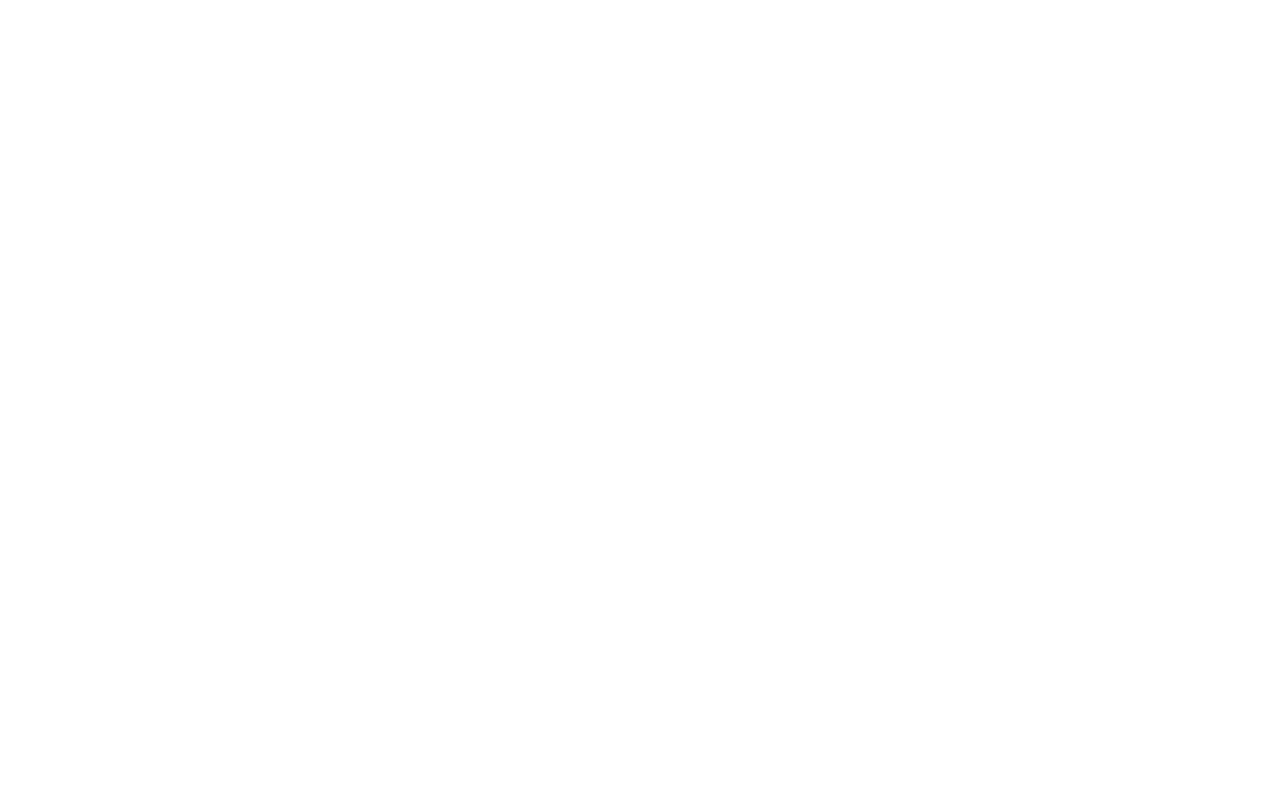
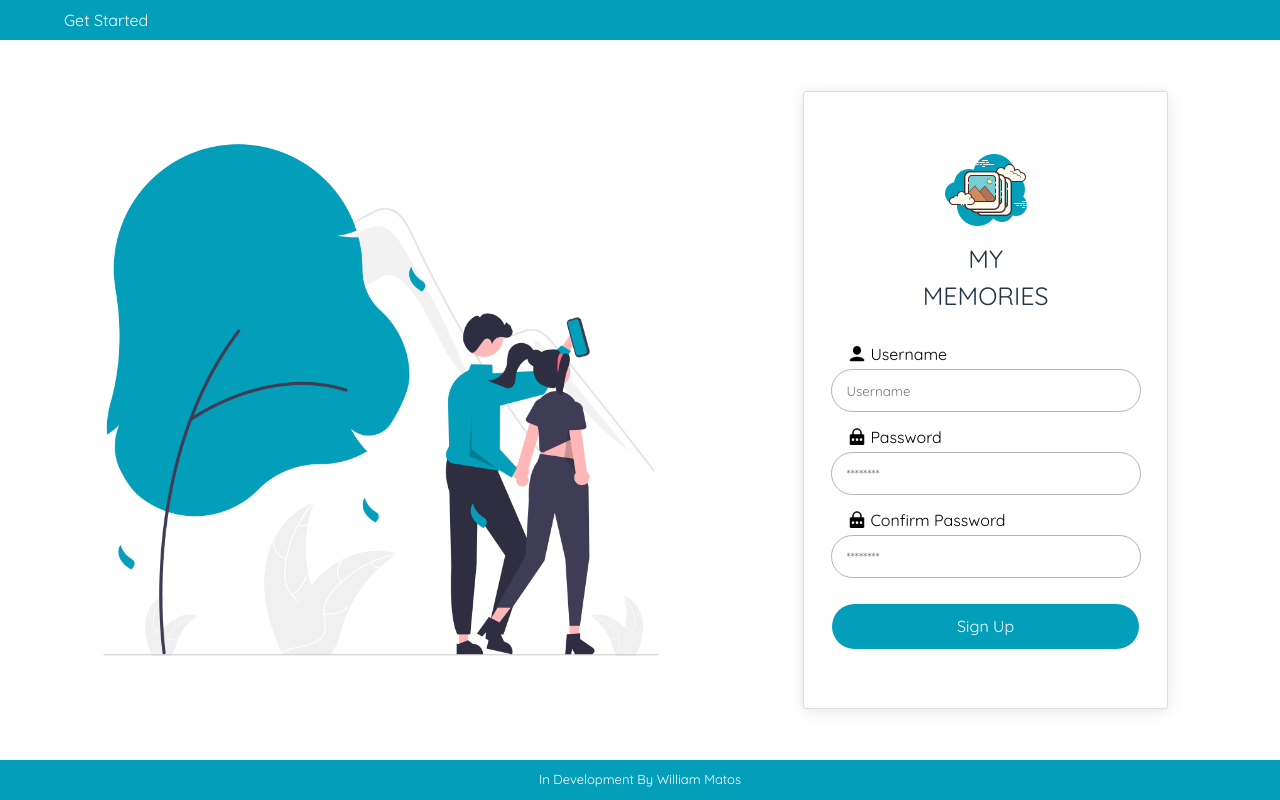
Before and after one commit to Williamia/MY-MEMORIES, a React (Vite) app in the folder my-react-app/: page /signup in a window 1280 px wide. Before the commit this address had no page. Built offline with nearby package versions, Linux system fonts and the light colour scheme.

Commit message:
adding sign up page

```diff
--- a/my-react-app/src/App.jsx
+++ b/my-react-app/src/App.jsx
@@ -1,6 +1,7 @@
 import { BrowserRouter as Router, Routes, Route } from 'react-router-dom';
 import './App.css'
 import SignIn from './pages/SignIn/SignIn'
+import SignUp from './pages/SignUp/SignUp'
 
 function App() {
 
@@ -10,6 +11,7 @@
       <Routes>
 
         <Route path="/" element={<SignIn />} />
+        <Route path="/signup" element={<SignUp />} />
 
       </Routes>
     </div>
--- a/my-react-app/src/pages/SignIn/SignIn.css
+++ b/my-react-app/src/pages/SignIn/SignIn.css
@@ -124,3 +124,8 @@
     background-color: #01849b;
     transition: 0.5s;
 }
+
+.button-link-signup{
+    display: flex;
+    justify-content: center;
+}
--- a/my-react-app/src/pages/SignIn/SignIn.jsx
+++ b/my-react-app/src/pages/SignIn/SignIn.jsx
@@ -1,4 +1,5 @@
 import React, { useState } from "react"
+import { Link } from 'react-router-dom';
 import Layout from "../../components/Layout/Layout"
 import userLoginIcon from '../../../public/icons8-user-30.png'
 import userPasswordIcon from '../../../public/icons8-password-30.png'
@@ -60,7 +61,9 @@
                                 />
                             </div>
                             <button type="submit">Sign in</button>
+                           <Link className="button-link-signup" to="/signup">
                             <button>Sign Up</button>
+                            </Link>
                         </form>
                     </div>
                 </div>
--- /dev/null
+++ b/my-react-app/src/pages/SignUp/SignUp.css
@@ -0,0 +1,56 @@
+.signup-homepage{
+    width: 40%;
+    height: 80%;
+    display: flex;
+    justify-content: center;
+    align-items: center;
+}
+
+.form-signup{
+    width: 70%;
+    height: 100%;
+    display: flex;
+    flex-direction: column;
+    justify-content: flex-start;
+    align-items: center;
+    border-radius: 3px;
+    border: 1px solid #dfdfdf;
+    box-shadow: 0 2px 15px rgba(0, 0, 0, 0.1);
+    padding: 20px;
+}
+
+
+.form-signup label{
+    margin-left: 30px;
+    margin-bottom: 3px;
+    display: flex;
+    align-items: center;
+}
+
+
+.form-signup button{
+    width: 95%;
+    color: white;
+    border-radius: 40px;
+    height: 45px;
+    outline: none;
+    border: none;
+    background-color: #039eb9;
+    margin-top: 4%;
+}
+
+.form-signup button:hover{
+    border: 1px solid #01849b;
+    background-color: #01849b;
+    transition: 0.5s;
+}
+
+.div-label.confirm-password{
+    margin-top: 4%;
+    margin-bottom: 4%;
+}
+
+
+.div-label.password-signup{
+    margin-top: 4%;
+}
--- /dev/null
+++ b/my-react-app/src/pages/SignUp/SignUp.jsx
@@ -0,0 +1,98 @@
+import React, { useState } from "react";
+import Layout from "../../components/Layout/Layout";
+import userLoginIcon from '../../../public/icons8-user-30.png';
+import userPasswordIcon from '../../../public/icons8-password-30.png';
+import logo from '../../../public/icons8-photo-gallery-100.png';
+import './SignUp.css';
+
+export default function SignUp() {
+
+    const [username, setUsername] = useState('');
+    const [email, setEmail] = useState('');
+    const [password, setPassword] = useState('');
+    const [confirmPassword, setConfirmPassword] = useState('');
+
+    const handleUsernameChange = (event) => {
+        setUsername(event.target.value);
+    };
+
+    const handleEmailChange = (event) => {
+        setEmail(event.target.value);
+    };
+
+    const handlePasswordChange = (event) => {
+        setPassword(event.target.value);
+    };
+
+    const handleConfirmPasswordChange = (event) => {
+        setConfirmPassword(event.target.value);
+    };
+
+    const handleSubmit = (event) => {
+        event.preventDefault();
+
+        // Validation logic can be added here
+        if (password !== confirmPassword) {
+            alert('Passwords do not match');
+            return;
+        }
+
+        console.log('Username:', username);
+        console.log('Email:', email);
+        console.log('Password:', password);
+
+        setUsername('');
+        setEmail('');
+        setPassword('');
+        setConfirmPassword('');
+    };
+
+    return (
+        <Layout>
+            <div className="home-content">
+                <div className="home-container">
+                    <div className="image-homepage" />
+                    <div className="signup-homepage">
+                        <form className="form-signup" onSubmit={handleSubmit}>
+                            <div className="image-title-form">
+                                <img src={logo} alt="gallery" />
+                                <p>MY MEMORIES</p>
+                            </div>
+                            <div className="div-label username-signup">
+                                <label htmlFor="username"><img src={userLoginIcon} alt="User Login" />Username</label>
+                                <input
+                                    type="text"
+                                    id="username"
+                                    placeholder="Username"
+                                    value={username}
+                                    onChange={handleUsernameChange}
+                                />
+                            </div>
+                            <div className="div-label password-signup">
+                                <label htmlFor="password"><img src={userPasswordIcon} alt="User Password" />Password</label>
+                                <input
+                                    type="password"
+                                    id="password"
+                                    placeholder="********"
+                                    value={password}
+                                    onChange={handlePasswordChange}
+                                />
+                            </div>
+                            <div className="div-label confirm-password">
+                                <label htmlFor="confirm-password"><img src={userPasswordIcon} alt="Confirm Password" />Confirm Password</label>
+                                <input
+                                    type="password"
+                                    id="confirm-password"
+                                    placeholder="********"
+                                    value={confirmPassword}
+                                    onChange={handleConfirmPasswordChange}
+                                />
+                            </div>
+                            <button type="submit">Sign Up</button>
+                        </form>
+                    </div>
+                </div>
+            </div>
+        </Layout>
+    );
+}
```
Also changed, not shown: my-react-app/public/icons8-email-64.png (added).
